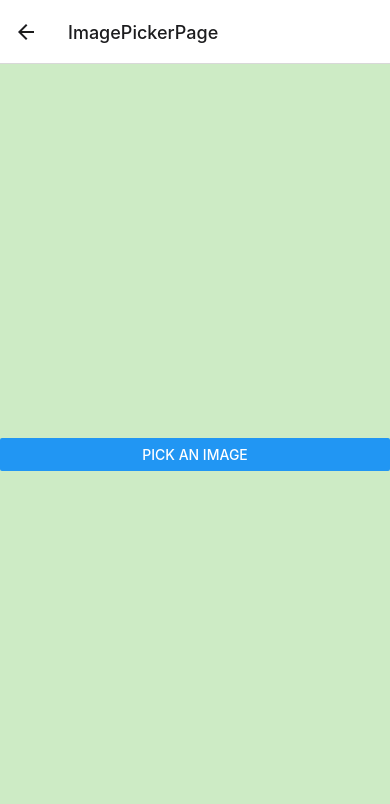
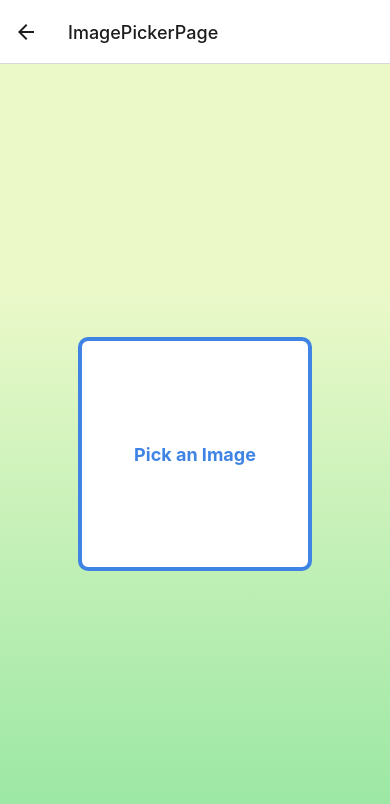
Before and after one commit to warrickhe/YAEW, a React Native app in the folder Frontend/: screen /ImagePickerPage in a window 390 px wide. Shown: the top 804 px of the page. Built offline with nearby package versions, Linux system fonts and the light colour scheme.

Commit message:
Added loading and you found a ___ page

```diff
--- a/Frontend/package.json
+++ b/Frontend/package.json
@@ -18,7 +18,7 @@
     "expo": "~50.0.14",
     "expo-camera": "~14.1.3",
     "expo-image-picker": "^14.7.1",
-    "expo-linear-gradient": "^12.7.2",
+    "expo-linear-gradient": "~12.7.2",
     "expo-secure-store": "^12.8.1",
     "expo-status-bar": "~1.11.1",
     "react": "18.2.0",
--- a/Frontend/pages/ImagePickerPage.js
+++ b/Frontend/pages/ImagePickerPage.js
@@ -1,7 +1,16 @@
 import { useState, useEffect } from 'react';
-import { Text, Button, Image, View, StyleSheet, ActivityIndicator } from 'react-native';
+import {
+  Text,
+  Button,
+  Image,
+  View,
+  StyleSheet,
+  ActivityIndicator,
+  TouchableOpacity,
+} from 'react-native';
 import * as ImagePicker from 'expo-image-picker';
 import * as SecureStore from 'expo-secure-store';
+import { LinearGradient } from 'expo-linear-gradient';
 
 const BACKEND_URL = 'http://192.168.1.100:7272';
 
@@ -65,7 +74,10 @@ export default function ImagePickerExample({ navigation }) {
 
       if (response.ok) {
         console.log('Image uploaded successfully!');
-        navigation.navigate('DiscoveryPage');
+        const resData = await response.json();
+
+        //console.log(resData);
+        navigation.navigate('DiscoveryPage', { data: resData });
       } else {
         console.error('Error uploading image', response.statusText);
       }
@@ -75,84 +87,65 @@ export default function ImagePickerExample({ navigation }) {
   };
 
   return (
-    <>
-      <View style={styles.container}>
-        <Button title="Pick an Image" onPress={pickImage} style={styles.button_container} />
+    <LinearGradient
+      style={styles.container}
+      locations={[0.29, 1]}
+      colors={['#ebf9c9', '#96e6a1']}
+      useAngle={true}
+      angle={168.15}
+    >
+      <View style={styles.buttonContainer}>
+        <TouchableOpacity onPress={pickImage} style={styles.button}>
+          <Text style={styles.buttonText}>Pick an Image</Text>
+        </TouchableOpacity>
         {image && (
-          <>
-            <Text>Image Picked!</Text>
-            <Button title="Send Image to Backend" onPress={sendImageToBackend} />
-          </>
+          <TouchableOpacity onPress={sendImageToBackend} style={styles.button}>
+            <Text style={styles.buttonText}>What did I find?</Text>
+          </TouchableOpacity>
         )}
         {sentToBackend && (
-          <>
-            <View>
-              <Text style={styles.LoadingTitleText}>Analyzing...</Text>
-              <ActivityIndicator size="large" />
-            </View>
-          </>
+          <View style={styles.loadingContainer}>
+            <Text style={styles.loadingTitleText}>Analyzing...</Text>
+            <ActivityIndicator size="large" />
+          </View>
         )}
       </View>
-    </>
+    </LinearGradient>
   );
 }
 
 const styles = StyleSheet.create({
   container: {
     flex: 1,
-    backgroundColor: '#CDEBC5',
     justifyContent: 'center',
+    alignItems: 'center',
   },
-  button_container: {
-    backgroundColor: 'white',
-    padding: 5,
+  buttonContainer: {
+    width: '100%',
+    alignItems: 'center',
   },
-
-  titleText: {
-    fontSize: 30,
-    fontWeight: 'bold',
-    marginBottom: 8,
+  button: {
+    width: '60%',
+    aspectRatio: 1, // Square aspect ratio
+    justifyContent: 'center',
+    alignItems: 'center',
+    backgroundColor: '#fff', // White fill
+    borderWidth: 4, // Blue outline
+    borderColor: '#3f84e5', // Blue outline color
+    borderRadius: 10, // Adjust border radius as needed
+    marginVertical: 10, // Adjust vertical margin as needed
   },
-  subtitleText: {
-    fontSize: 16,
-    color: 'green',
+  buttonText: {
+    fontSize: 18,
+    fontWeight: '700',
+    color: '#3f84e5', // Blue text color
   },
-  itemContainer: {
-    flexDirection: 'row',
+  loadingContainer: {
     alignItems: 'center',
-    paddingHorizontal: 50,
-    marginTop: 10,
-    width: '100%', // Full-width container
   },
-  image: {
-    width: 50,
-    height: 50,
-    marginRight: 10,
-  },
-  textContainer: {
-    flex: 1, // Take up remaining space in the row
-  },
-  item: {
-    fontSize: 16,
-  },
-  separator: {
-    height: 2,
-    width: '100%',
-    backgroundColor: '#808080',
-    marginTop: 10,
-  },
-  loadingWhiteBox: {
-    backgroundColor: 'white',
-    padding: 20,
-    borderRadius: 10,
-    marginBottom: 20,
-    marginTop: 300,
-  },
-  LoadingTitleText: {
-    fontSize: 25,
+  loadingTitleText: {
+    fontSize: 20,
     fontWeight: 'bold',
     marginBottom: 10,
-    marginTop: 20,
-    marginLeft: 75,
   },
 });
```
Also changed, not shown: Frontend/pages/DiscoveryPage.js (+26 -15 lines), 1 other file (tests, documents, lock files or other folders).
